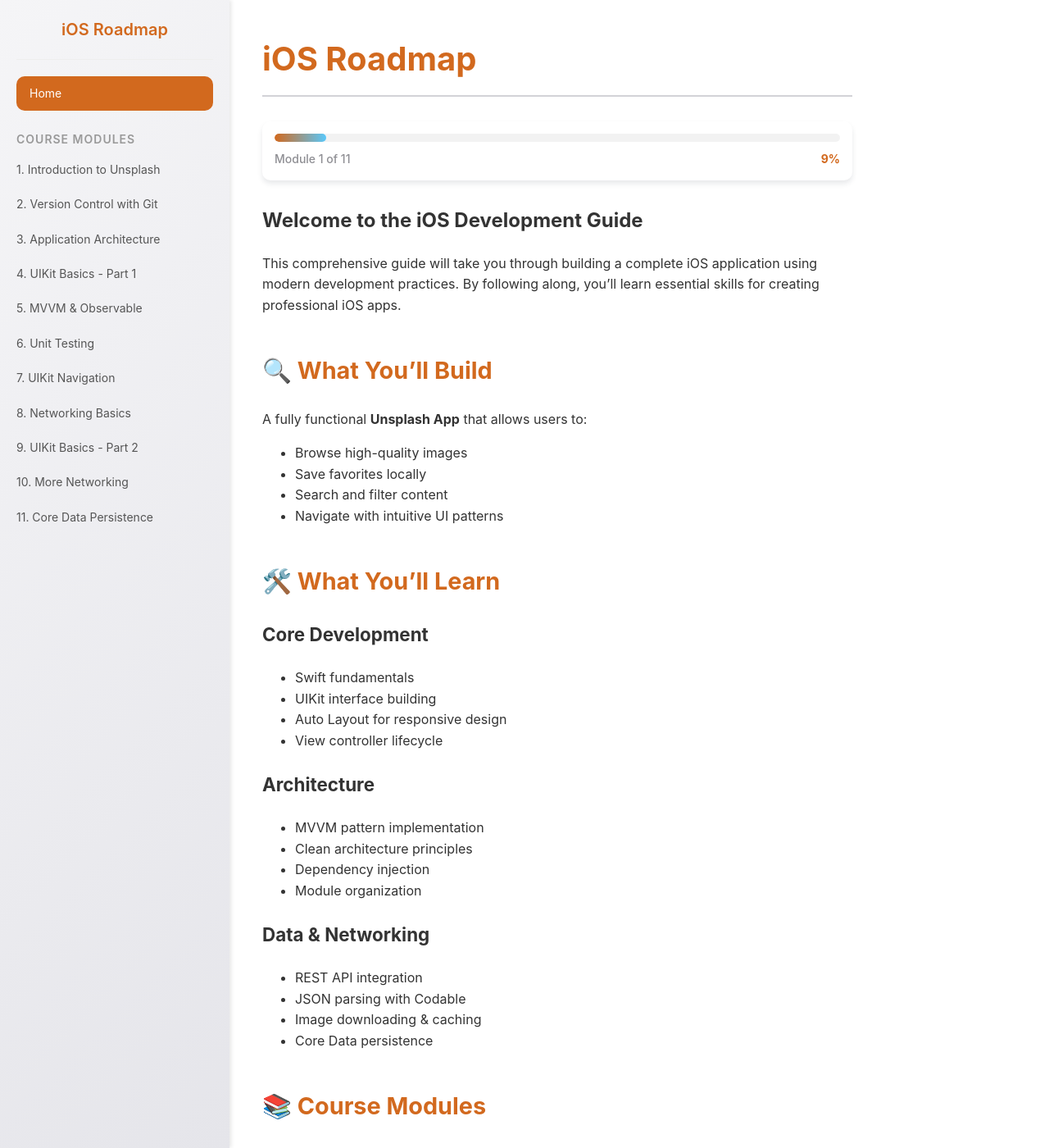
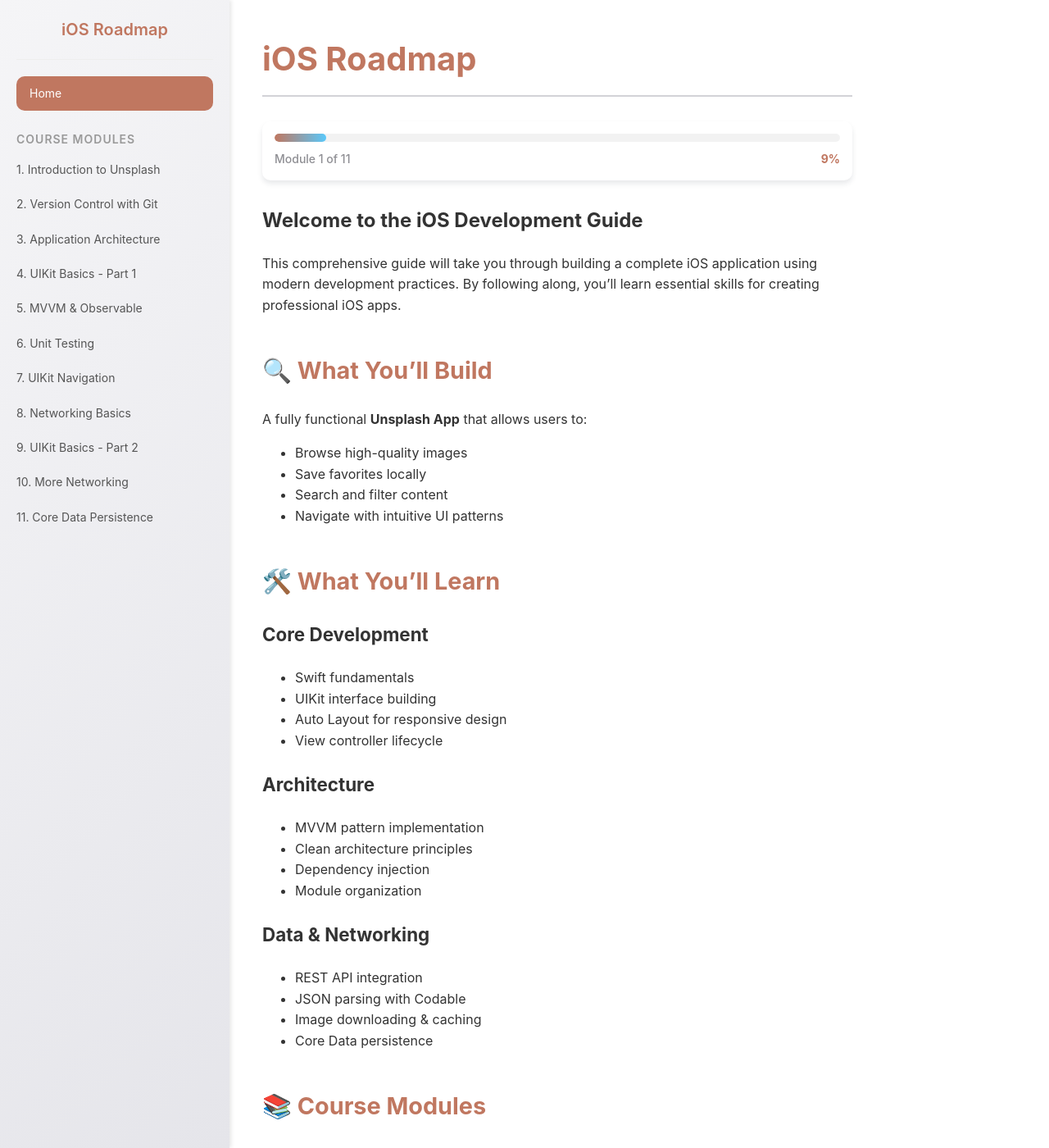
Before and after one commit to yaajevika/yaajevika.github.io, a Jekyll site: the page built from index.md, in a window 1280 px wide and 1400 px high. Shown: the whole window at 82% size. Built offline with Jekyll 4.4.1, drawn with Linux system fonts in a browser that asks for light colours.

Commit message:
Test commit

```diff
--- a/_layouts/default.html
+++ b/_layouts/default.html
@@ -8,7 +8,7 @@
   <style>
     :root {
       --sidebar-width: 280px;
-      --primary-color: #D2691E; /* New primary color */
+      --primary-color: #C07760; /* New primary color */
       --accent-color: #E9967A; /* iOS orange */
       --dark-text: #192B37; /* For headings and important text */
       --light-gray: #f5f5f7;
```
